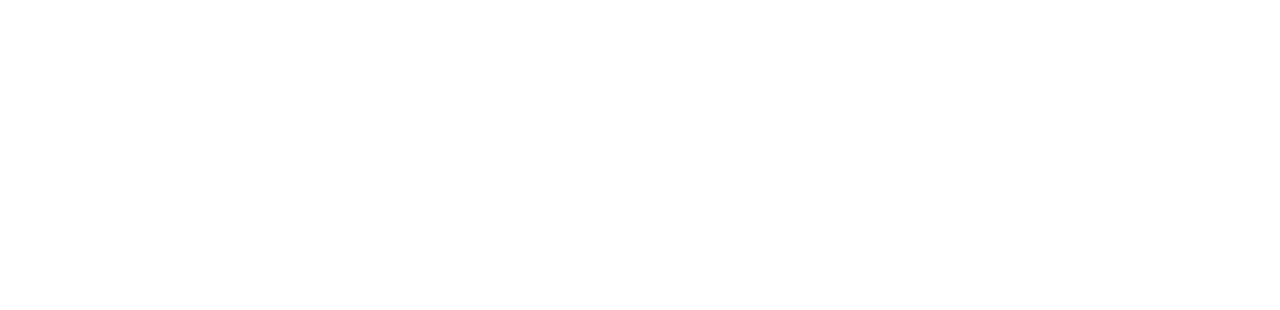
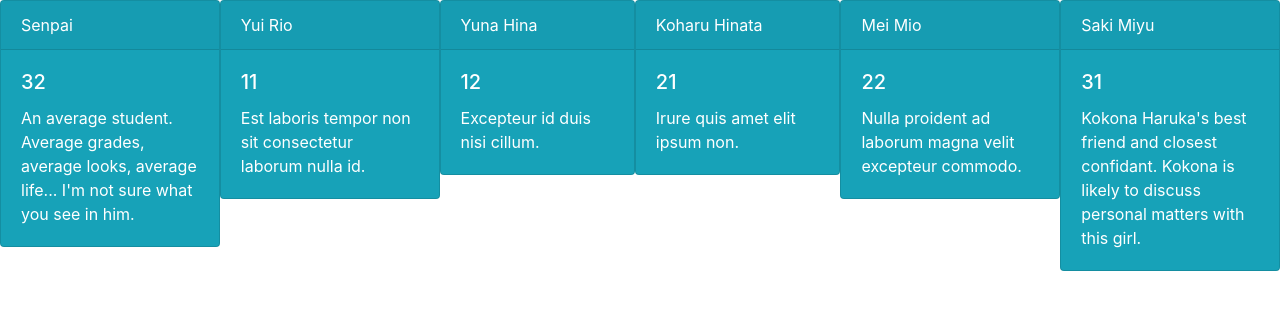
Before and after one commit to kashyap99saksham/Hooks, a React (Create React App) app: page / in a window 1280 px wide. Shown: the top 310 px of the page. Built offline with nearby package versions, Linux system fonts and the light colour scheme.

Commit message:
Dummy data Cards

```diff
--- a/src/App.js
+++ b/src/App.js
@@ -1,3 +1,4 @@
+import StudentList from './ContextApi/StudentList';
 import ClassCounterOne from './Hooks/ClassCounterOne';
 import HooksCounterOne from './Hooks/HooksCounterOne';
 import HooksUnmount from './Hooks/HooksUnmount';
@@ -5,6 +6,7 @@
 function App() {
   return (
     <div className="App">
+      <StudentList />
     </div>
   );
 }
--- /dev/null
+++ b/src/ContextApi/Student.js
@@ -0,0 +1,17 @@
+import React from 'react'
+
+const Student = ({name,studentClass,info}) => {
+    return (
+        <div>
+            <div class="card text-white bg-info mb-3" style={{maxWidth: '18rem'}}>
+                <div class="card-header">{name}</div>
+                <div class="card-body">
+                    <h5 class="card-title">{studentClass}</h5>
+                    <p class="card-text">{info}</p>
+                </div>
+            </div>
+        </div>
+    )
+}
+
+export default Student
--- a/src/ContextApi/StudentList.js
+++ b/src/ContextApi/StudentList.js
@@ -1,4 +1,5 @@
 import React,{ useState } from 'react'
+import Student from './Student';
 
 const StudentList = () => {
 
@@ -49,7 +50,13 @@
     ]);
 
     return (
-        <div>
+        <div className='d-flex justiy-content-around'>
+
+            {
+                students.map( (student) => <Student name={student.Name} studentClass={student.Class} info={student.Info}/> )
+
+            }
+
 
         </div>
     )
```
